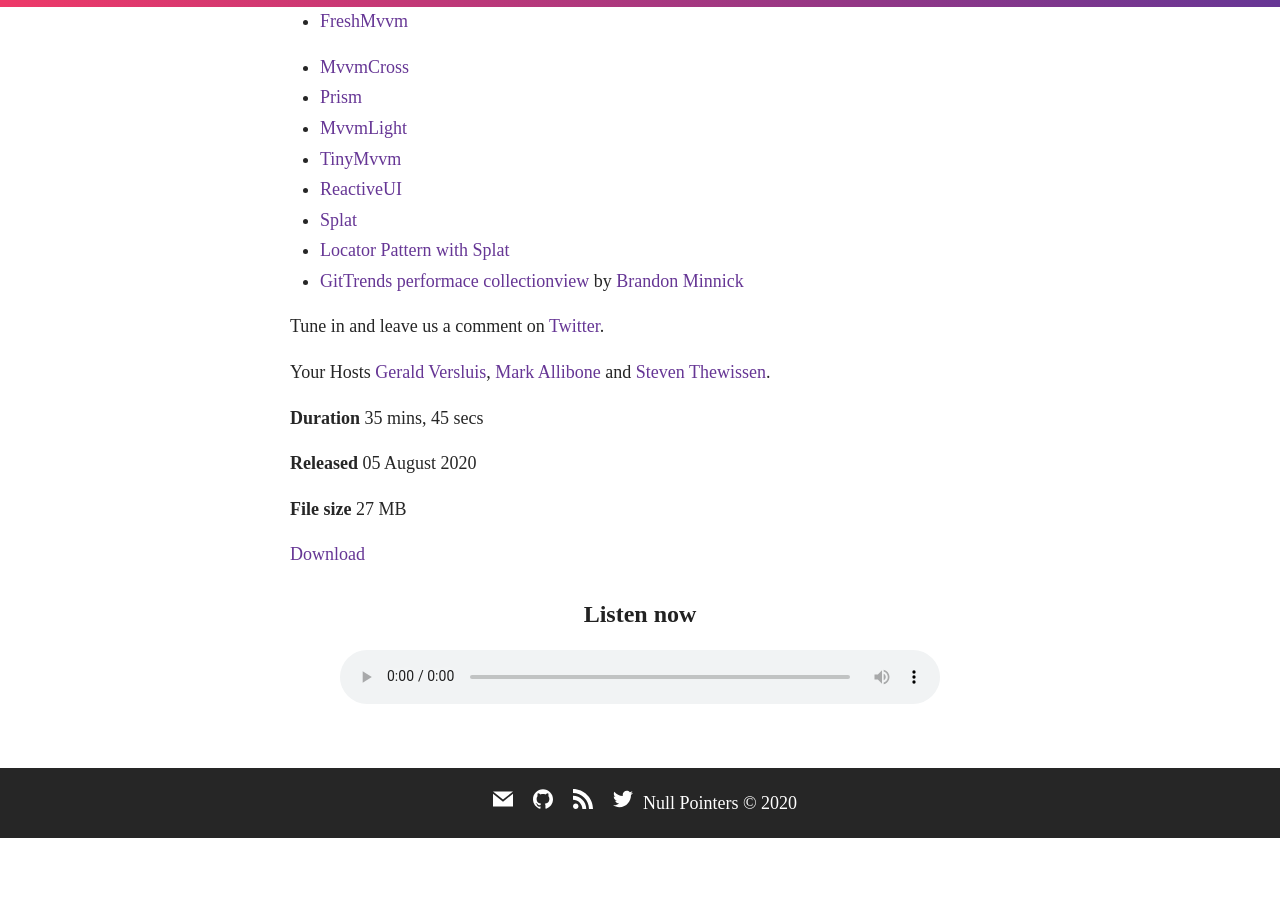
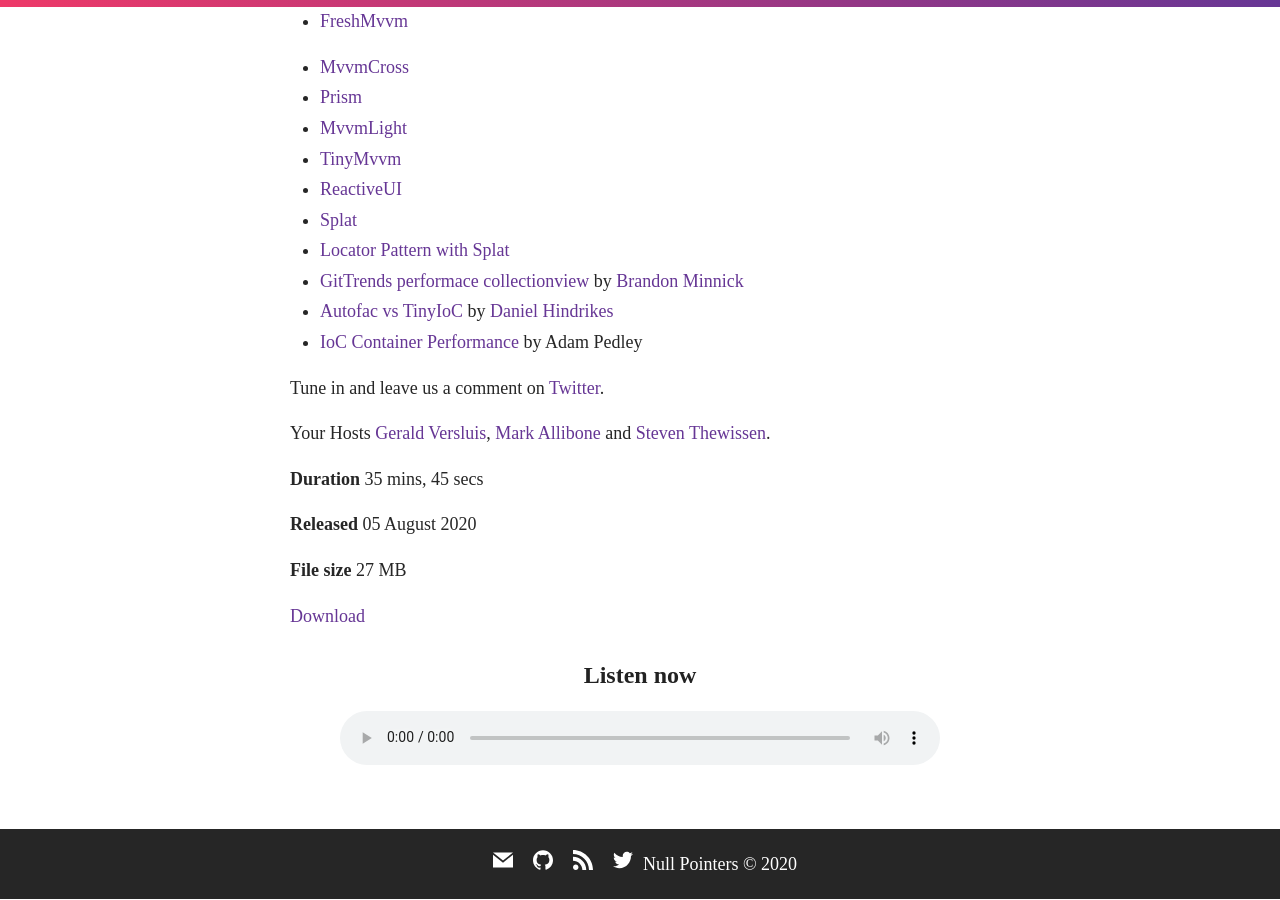
Before and after one commit to nullpointersio/website, a Jekyll site: the page built from _posts/2020-08-05-12.markdown, in a window 1280 px wide and 900 px high, scrolled down 588 px. Built offline with Jekyll 4.4.1, drawn with Linux system fonts in a browser that asks for light colours; some web fonts are replaced; before the commit the page ends 1426 px from its top, so only the background shows below that.

Commit message:
Update 2020-08-05-12.markdown
Add IoC comparison links

```diff
--- a/_posts/2020-08-05-12.markdown
+++ b/_posts/2020-08-05-12.markdown
@@ -39,6 +39,8 @@
 - [Splat](https://github.com/reactiveui/splat)
 - [Locator Pattern with Splat](https://www.reactiveui.net/docs/handbook/dependency-inversion/)
 - [GitTrends performace collectionview](https://codetraveler.io/2020/07/12/improving-collectionview-scrolling/) by [Brandon Minnick](https://twitter.com/TheCodeTraveler)
+- [Autofac vs TinyIoC](https://danielhindrikes.se/index.php/2020/06/17/autofac-vs-tinyioc/) by [Daniel Hindrikes](https://twitter.com/hindrikes)
+- [IoC Container Performance](https://xamarinhelp.com/ioc-container-performance/) by Adam Pedley
 
 Tune in and leave us a comment on [Twitter](https://twitter.com/nullpointersio).
 
```
